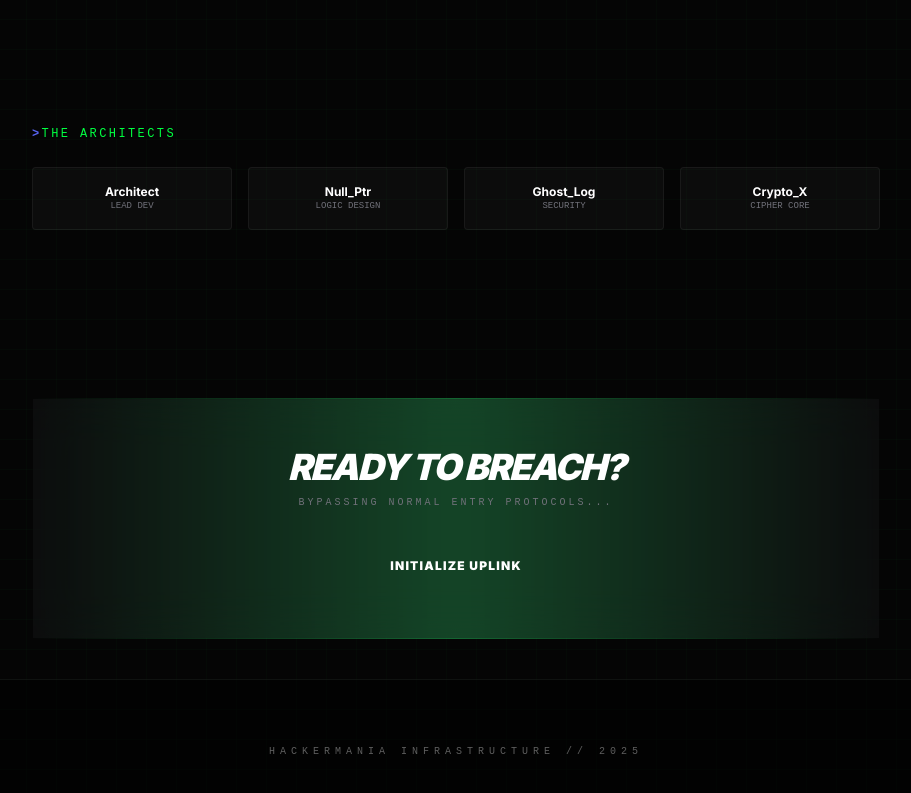
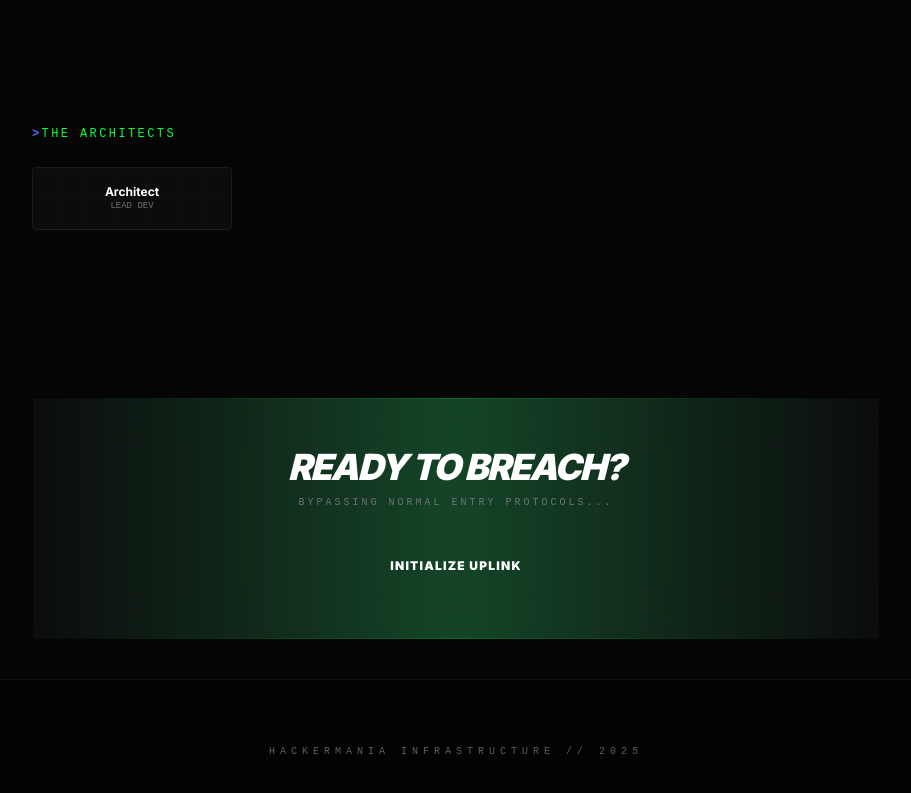
Before and after one commit to hackermaniachallange/index.html, a plain HTML site: page index.html in a window 1280 px wide. Shown: the part 1421-2214 px from the top of the page, without its empty margins (184-1095 px from the left). Drawn offline with nearby package versions, Linux system fonts and the light colour scheme.

Commit message:
Update index.html

```diff
--- a/index.html
+++ b/index.html
@@ -243,19 +243,7 @@
                     <p class="text-xs font-bold text-white">Architect</p>
                     <p class="text-[9px] code-font text-zinc-500 uppercase">Lead Dev</p>
                 </div>
-                <div class="staff-card p-4 rounded">
-                    <p class="text-xs font-bold text-white">Null_Ptr</p>
-                    <p class="text-[9px] code-font text-zinc-500 uppercase">Logic Design</p>
-                </div>
-                <div class="staff-card p-4 rounded">
-                    <p class="text-xs font-bold text-white">Ghost_Log</p>
-                    <p class="text-[9px] code-font text-zinc-500 uppercase">Security</p>
-                </div>
-                <div class="staff-card p-4 rounded">
-                    <p class="text-xs font-bold text-white">Crypto_X</p>
-                    <p class="text-[9px] code-font text-zinc-500 uppercase">Cipher Core</p>
-                </div>
-            </div>
+             </div>
         </section>
 
         <!-- Call to Action -->
```
